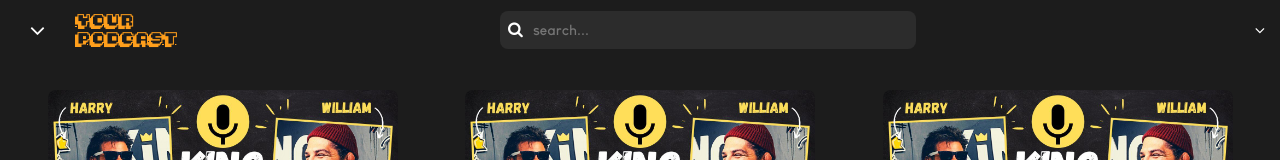
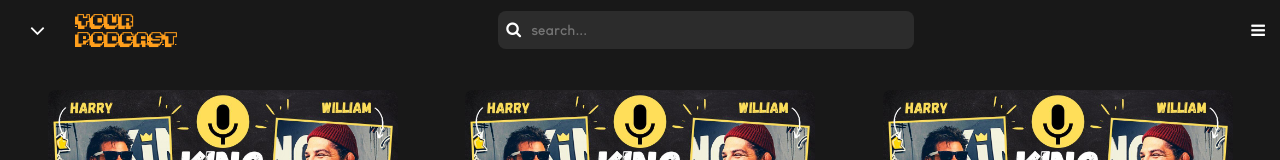
Before and after one commit to sadiegoc/yourpodcast, a Vue app in the folder frontend/: page / in a window 1280 px wide. Shown: the top 160 px of the page. Built offline with nearby package versions, Linux system fonts and the light colour scheme.

Commit message:
colors alterated

```diff
--- a/frontend/src/App.vue
+++ b/frontend/src/App.vue
@@ -21,7 +21,7 @@ export default {
   :root {
     --header-height: 60px;
 
-    --dark-hard: #1c1c1c;
+    --dark-hard: #181818;
     --dark-soft: #2c2c2c;
     --dark-hover: rgba(255, 255, 255, 0.2);
 
--- a/frontend/src/components/templates/Header.vue
+++ b/frontend/src/components/templates/Header.vue
@@ -24,7 +24,8 @@
                     </button>
                     <div class="user-dropdown" :class="{ dark: this.themeDark }">
                         <div class="user-button">
-                            <i class="fa fa-angle-down"></i>
+                            <i v-if="!user" class="fa fa-bars"></i>
+                            <i v-if="user" class="fa fa-angle-down"></i>
                             <span v-if="user">{{ user.name }}</span>
                             <img v-if="user" :src="user.profilePath" alt="Profile" width="40px">
                         </div>
@@ -34,15 +35,21 @@
                                     <i class="fa fa-home"></i>
                                     Home
                                 </router-link>
-                                <router-link to="/profile" v-if="user">
-                                    <i class="fa fa-user"></i>
-                                    Profile
-                                </router-link>
                                 <a @click="toggleTheme()">
                                     <img v-if="this.themeDark" src="@/assets/imgs/sun.svg" alt="Sun" height="16px">
                                     <img v-else src="@/assets/imgs/moon.svg" alt="Moon" height="16px">
                                     {{ this.themeDark ? 'Light' : 'Dark' }}
                                 </a>
+                                <hr v-if="user">
+                                <router-link to="/profile" v-if="user">
+                                    <i class="fa fa-user"></i>
+                                    Profile
+                                </router-link>
+                                <router-link to="/upload" v-if="user">
+                                    <i class="fa fa-upload"></i>
+                                    Upload
+                                </router-link>
+                                <hr>
                                 <a href @click.prevent="logout()" v-if="user">
                                     <i class="fa fa-sign-out"></i>
                                     Logout
@@ -102,8 +109,10 @@ export default {
     .left .toggle-menu.dark i { color: var(--light-hard); }
     .left .toggle-menu i { color: var(--dark-hard); }
 
-    .search.dark { background-color: var(--dark-soft); }
-    .search { background-color: var(--light-soft); }
+    .search.dark,
+    .user-dropdown.dark hr { background-color: var(--dark-soft); }
+    .search,
+    .user-dropdown hr { background-color: var(--light-soft); }
 
     .search.dark:hover { background-color: var(--dark-hover); }
     .search:hover { background-color: var(--light-hover); }
@@ -120,8 +129,8 @@ export default {
     .user-dropdown.dark .user-button { color: var(--light-hard); }
     .user-dropdown .user-button { color: var(--dark-hard); }
 
-    .user-dropdown.dark .user-dropdown-content { background-color: var(--dark-hard); }
-    .user-dropdown .user-dropdown-content { background-color: var(--light-hard); }
+    .user-dropdown.dark .user-dropdown-content { background-color: var(--dark-hard); border-color: var(--dark-soft); }
+    .user-dropdown .user-dropdown-content { background-color: var(--light-hard); border-color: var(--light-soft); }
 
     .user-dropdown.dark .user-dropdown-content a { background-color: var(--dark-hard); }
     .user-dropdown .user-dropdown-content a { background-color: var(--light-hard); }
@@ -131,6 +140,7 @@ export default {
 
     .user-dropdown.dark .dropdown-menu a { color: var(--light-hard); }
     .user-dropdown .dropdown-menu a { color: var(--dark-hard); }
+
     *.dark i { color: var(--light-hard); }
     i { color: var(--dark-hard); }
 
@@ -263,6 +273,9 @@ export default {
         display: none;
         border-bottom-left-radius: var(--border-radius);
         border-bottom-right-radius: var(--border-radius);
+        border-left: 2px solid;
+        border-bottom: 2px solid;
+        border-right: 2px solid;
     }
 
     .user-dropdown-content a {
@@ -285,8 +298,14 @@ export default {
         display: flex; align-items: center;
     }
 
+    .dropdown-menu hr {
+        border: 0;
+        width: 100%;
+        height: 1px;
+    }
+
     @media (max-width: 640px) {
-        .user-button span, .user-button i {
+        .user-button span, .user-button .fa-angle-down {
             display: none;
         }
 
```
